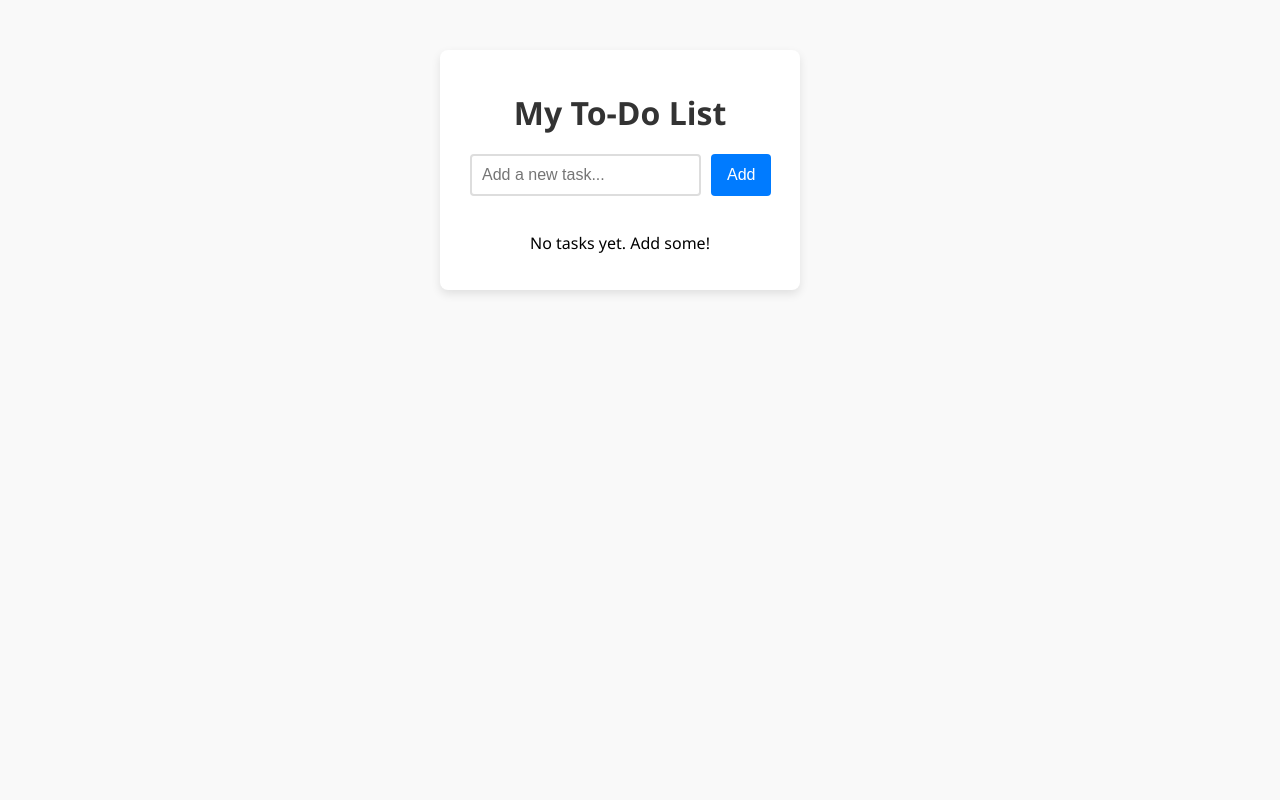
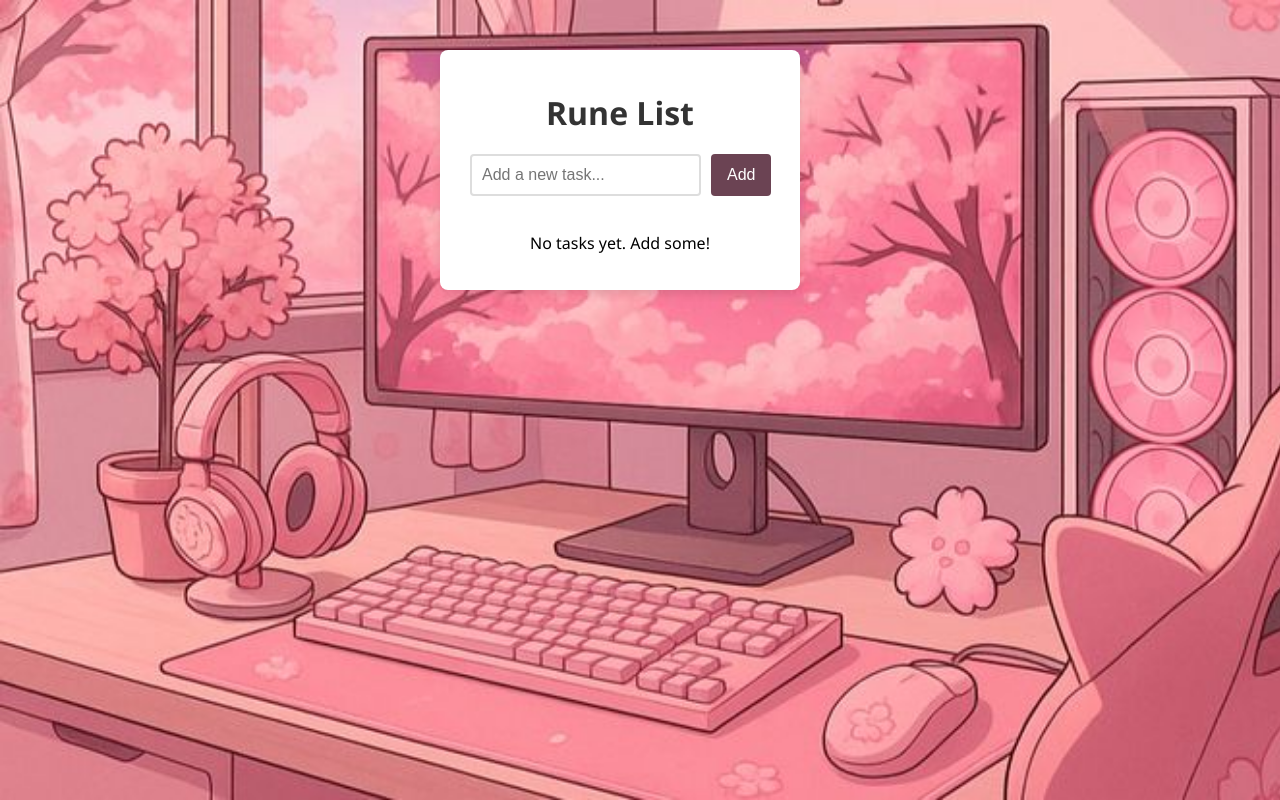
Before and after one commit to the-other-moon/runelist-to-do, a React (Create React App) app: page / in a window 1280 px wide. Built offline with nearby package versions, Linux system fonts and the light colour scheme.

Commit message:
Update App.js logic and add pink study image

```diff
--- a/src/App.js
+++ b/src/App.js
@@ -34,7 +34,7 @@ const TodoApp = () => {
 
   return (
     <div className="todo-app">
-      <h1>My To-Do List</h1>
+      <h1>Rune List</h1>
 
       <div className="input-container">
         <input
@@ -73,7 +73,9 @@ const TodoApp = () => {
         }
         body {
           font-family: 'Segoe UI', Tahoma, Geneva, Verdana, sans-serif;
-          background: #f9f9f9;
+          background-image: url('/pink-study.jpg');
+          background-repeat: no-repeat;
+          background-size: cover;
           margin: 0; padding: 0;
           display: flex;
           justify-content: center;
@@ -109,11 +111,11 @@ const TodoApp = () => {
           transition: border-color 0.3s;
         }
         input[type="text"]:focus {
-          border-color: #007bff;
+          border-color: #6B4353;
           outline: none;
         }
         button {
-          background-color: #007bff;
+          background-color: #6B4353;
           border: none;
           color: white;
           padding: 10px 16px;
@@ -123,7 +125,7 @@ const TodoApp = () => {
           transition: background-color 0.3s;
         }
         button:hover {
-          background-color: #0056b3;
+          background-color: #8F4057;
         }
 
         p {
@@ -142,6 +144,8 @@ const TodoApp = () => {
           justify-content: space-between;
           padding: 8px 0;
           border-bottom: 1px solid #eee;
+          background: #F8C7DE;
+          border-radius: 8px;
         }
         .todo-list li.completed span {
           text-decoration: line-through;
```
Also changed, not shown: public/pink-study.jpg (added).
